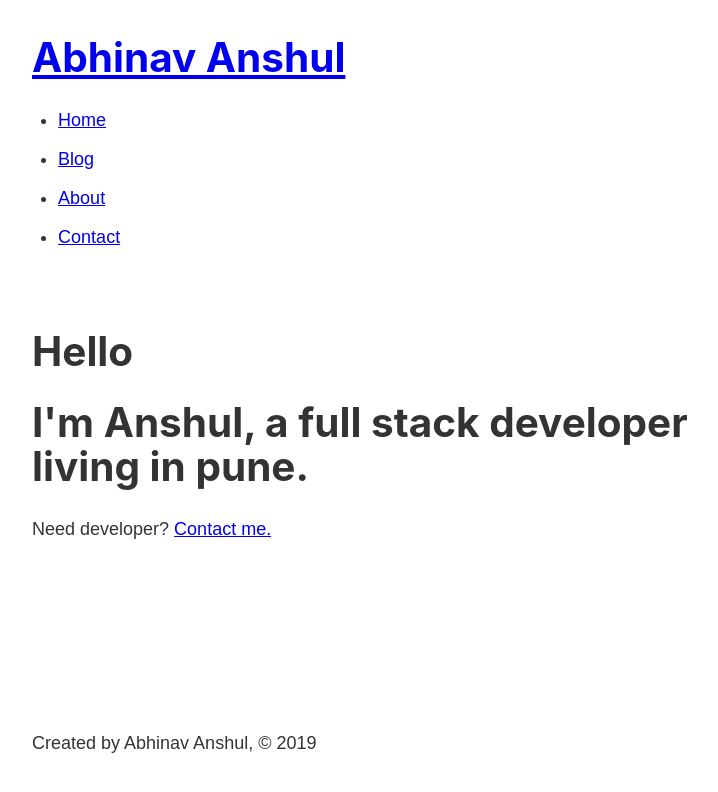
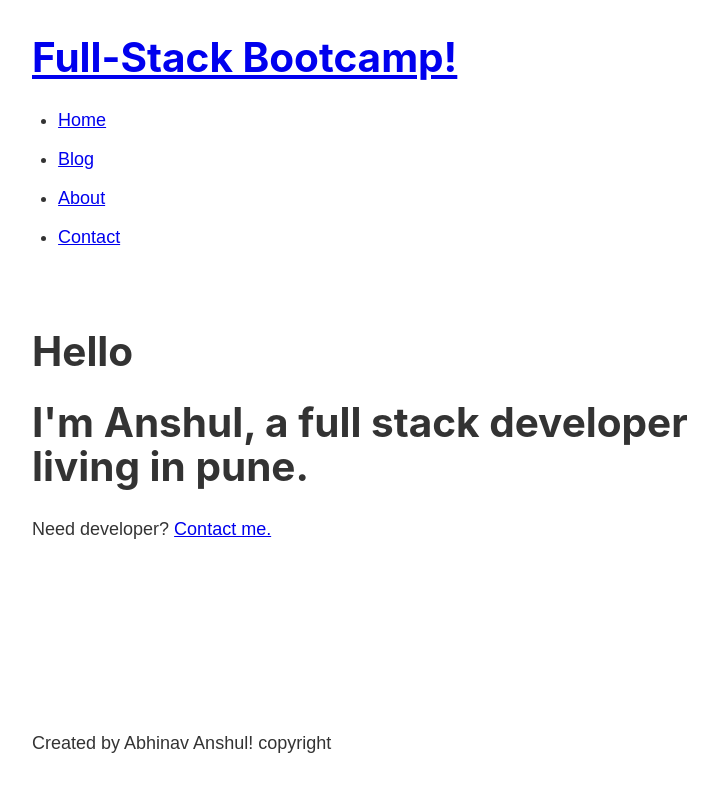
Before and after one commit to abhinav-anshul/Gatsby-Blog, a Gatsby site: page / in a window 1280 px wide. Shown: the whole page, without its empty margins (251-969 px from the left). Built offline with nearby package versions, Linux system fonts and the light colour scheme; Gatsby itself is replaced by a stand-in of ours.

Commit message:
graphql author andd title dynamic content done till here

```diff
--- a/gatsby-config.js
+++ b/gatsby-config.js
@@ -5,6 +5,10 @@
  */
 
 module.exports = {
+  siteMetadata: {
+    title: 'Full-Stack Bootcamp!',
+    author: 'Abhinav Anshul!'
+  },
   plugins: [
     'gatsby-plugin-sass'
   ]
--- a/package.json
+++ b/package.json
@@ -6,7 +6,7 @@
   "license": "MIT",
   "scripts": {
     "build": "gatsby build",
-    "develop": "gatsby develop",
+    "develop": "env-cmd -f .env.development gatsby develop",
     "format": "prettier --write src/**/*.{js,jsx}",
     "start": "npm run develop",
     "serve": "gatsby serve",
@@ -20,6 +20,7 @@
     "react-dom": "^16.8.6"
   },
   "devDependencies": {
+    "env-cmd": "^9.0.3",
     "prettier": "^1.18.2"
   },
   "repository": {
--- a/src/components/footer.js
+++ b/src/components/footer.js
@@ -1,9 +1,21 @@
 import React from 'react'
+import { graphql, useStaticQuery } from 'gatsby'
+
 
 const Footer = () => {
+const data = useStaticQuery(graphql`
+    query{
+        site{
+            siteMetadata{
+                author
+            }
+        }
+    }
+`)
+
     return(
         <footer>
-            <p>Created by Abhinav Anshul, © 2019</p>
+            <p>Created by {data.site.siteMetadata.author} copyright</p>
         </footer>
     )
 }
--- a/src/components/header.js
+++ b/src/components/header.js
@@ -1,15 +1,24 @@
 import React from 'react'
-import { Link } from 'gatsby'
+import { Link, graphql, useStaticQuery } from 'gatsby'
 
 
 import headerStyles from './header.module.scss'
 
 const Header = () => {
+    const data = useStaticQuery(graphql`
+        query{
+            site{
+                siteMetadata{
+                    title
+                }
+            }
+        }
+    `)
     return(
         <header className={headerStyles.header}>
             <h1>
                 <Link className="headerStyles.title" to="/">
-                    Abhinav Anshul
+                    {data.site.siteMetadata.title}
                 </Link>
             </h1>
             <nav>
```
Also changed, not shown: 2 other files.
